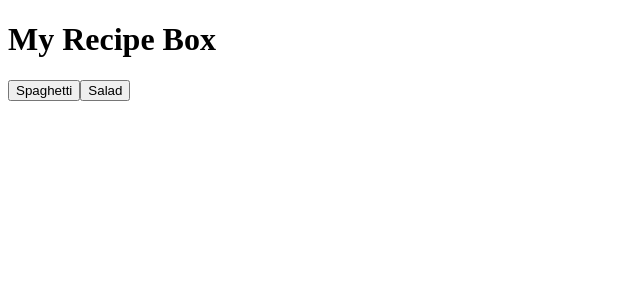
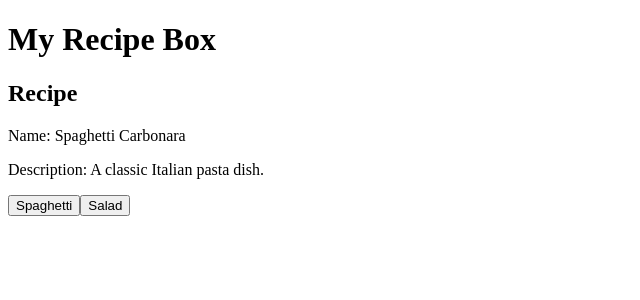
Before and after one commit to Gabriel-Afinovicz/recipe-box, an Angular app: page / in a window 1280 px wide. Shown: the top 300 px of the page, without its empty margins (0-640 px from the left). Built offline with nearby package versions, Linux system fonts and the light colour scheme.

Commit message:
feat(fase-2): gerenciar estado da receita ativa com signal (Módulo 4)

```diff
--- a/src/app/app.html
+++ b/src/app/app.html
@@ -1,5 +1,9 @@
 <main>
   <h1>{{ title() }}</h1>
+
+  <h2>Recipe</h2>
+  <p>Name: {{ recipe().name }}</p>
+  <p>Description: {{ recipe().description }}</p>
 
   <button type="button" (click)="selectSpaghetti()">Spaghetti</button>
   <button type="button" (click)="selectSalad()">Salad</button>
--- a/src/app/app.ts
+++ b/src/app/app.ts
@@ -1,5 +1,7 @@
 import { Component, signal } from '@angular/core';
 import { RouterOutlet } from '@angular/router';
+import { MOCK_RECIPES } from './mock-recipes';
+import { RecipeModel } from './models';
 
 @Component({
   selector: 'app-root',
@@ -9,12 +11,13 @@ import { RouterOutlet } from '@angular/router';
 })
 export class App {
   protected readonly title = signal('My Recipe Box');
+  protected readonly recipe = signal<RecipeModel>(MOCK_RECIPES[0]);
 
   protected selectSpaghetti(): void {
-    console.log('Spaghetti Carbonara selected');
+    this.recipe.set(MOCK_RECIPES[0]);
   }
 
   protected selectSalad(): void {
-    console.log('Caprese Salad selected');
+    this.recipe.set(MOCK_RECIPES[1]);
   }
 }
--- /dev/null
+++ b/src/app/mock-recipes.ts
@@ -0,0 +1,27 @@
+import { RecipeModel } from './models';
+
+export const MOCK_RECIPES: RecipeModel[] = [
+  {
+    id: 1,
+    name: 'Spaghetti Carbonara',
+    description: 'A classic Italian pasta dish.',
+    ingredients: [
+      { name: 'Spaghetti', quantity: 200, unit: 'g' },
+      { name: 'Guanciale', quantity: 100, unit: 'g' },
+      { name: 'Egg Yolks', quantity: 4, unit: 'each' },
+      { name: 'Pecorino Romano Cheese', quantity: 50, unit: 'g' },
+      { name: 'Black Pepper', quantity: 1, unit: 'tsp' },
+    ],
+  },
+  {
+    id: 2,
+    name: 'Caprese Salad',
+    description: 'A simple and refreshing Italian salad.',
+    ingredients: [
+      { name: 'Tomatoes', quantity: 4, unit: 'each' },
+      { name: 'Fresh Mozzarella', quantity: 200, unit: 'g' },
+      { name: 'Fresh Basil', quantity: 1, unit: 'bunch' },
+      { name: 'Extra Virgin Olive Oil', quantity: 2, unit: 'tbsp' },
+    ],
+  },
+];
--- /dev/null
+++ b/src/app/models.ts
@@ -0,0 +1,12 @@
+export interface Ingredient {
+  name: string;
+  quantity: number;
+  unit: string;
+}
+
+export interface RecipeModel {
+  id: number;
+  name: string;
+  description: string;
+  ingredients: Ingredient[];
+}
```
